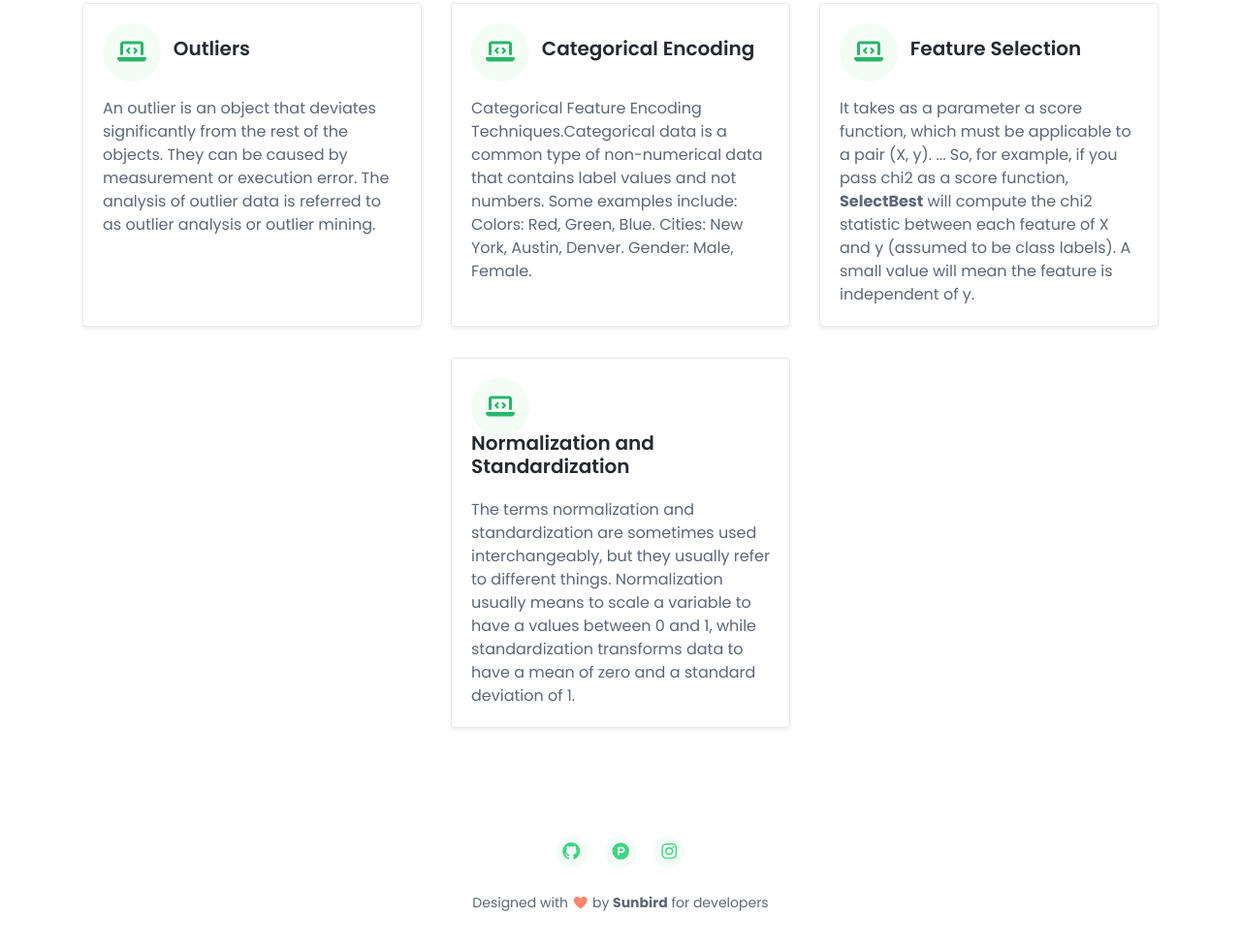
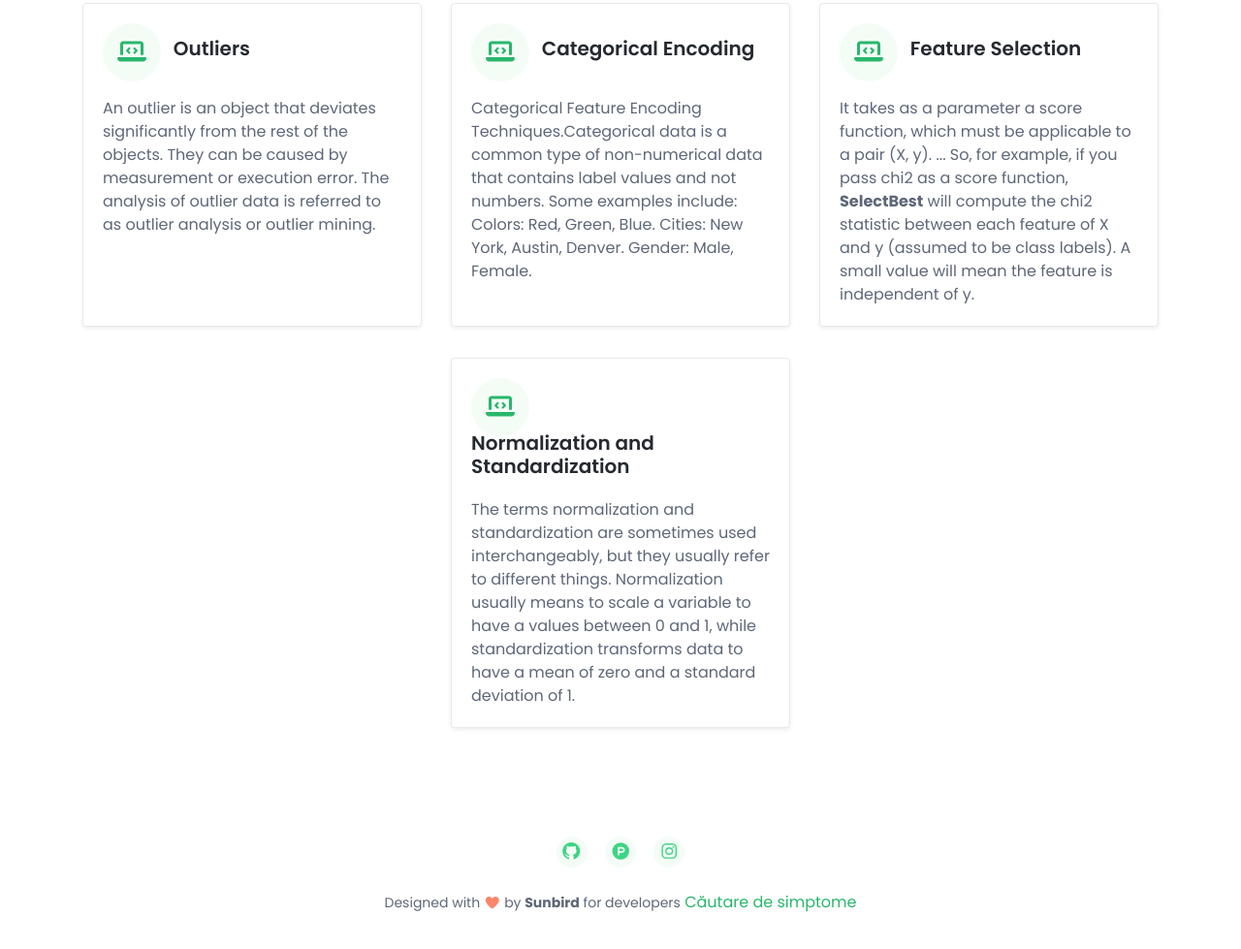
Before and after one commit to vivekpisal/Sunbird-Documentation, a plain HTML site: page index.html in a window 1280 px wide. Shown: the part 735-1714 px from the top of the page at 97% size. Drawn offline with Linux system fonts and the light colour scheme; a script that the page names is missing.

Commit message:
Update index.html

```diff
--- a/index.html
+++ b/index.html
@@ -198,7 +198,7 @@
 	        <!--/* This template is free as long as you keep the footer attribution link. If you'd like to use the template without the attribution link, you can buy the commercial license via our website: themes.3rdwavemedia.com Thank you for your support. :) */-->
             <small class="copyright">Designed with <i class="fas fa-heart" style="color: #fb866a;"></i> by <b> Sunbird</b> for developers</small>
 
-		    <a href='https://www.symptoma.ro/'></a> <script type='text/javascript' src='https://www.freevisitorcounters.com/auth.php?id=ad948bef33b6eb226dd36ab1f9a07d1daaf4c4b9'></script>
+		    <a href='https://www.symptoma.ro/'>Căutare de simptome</a> <script type='text/javascript' src='https://www.freevisitorcounters.com/auth.php?id=ad948bef33b6eb226dd36ab1f9a07d1daaf4c4b9'></script>
 <script type="text/javascript" src="https://www.freevisitorcounters.com/en/home/counter/745795/t/13"></script>
 
 	    </div>
```
